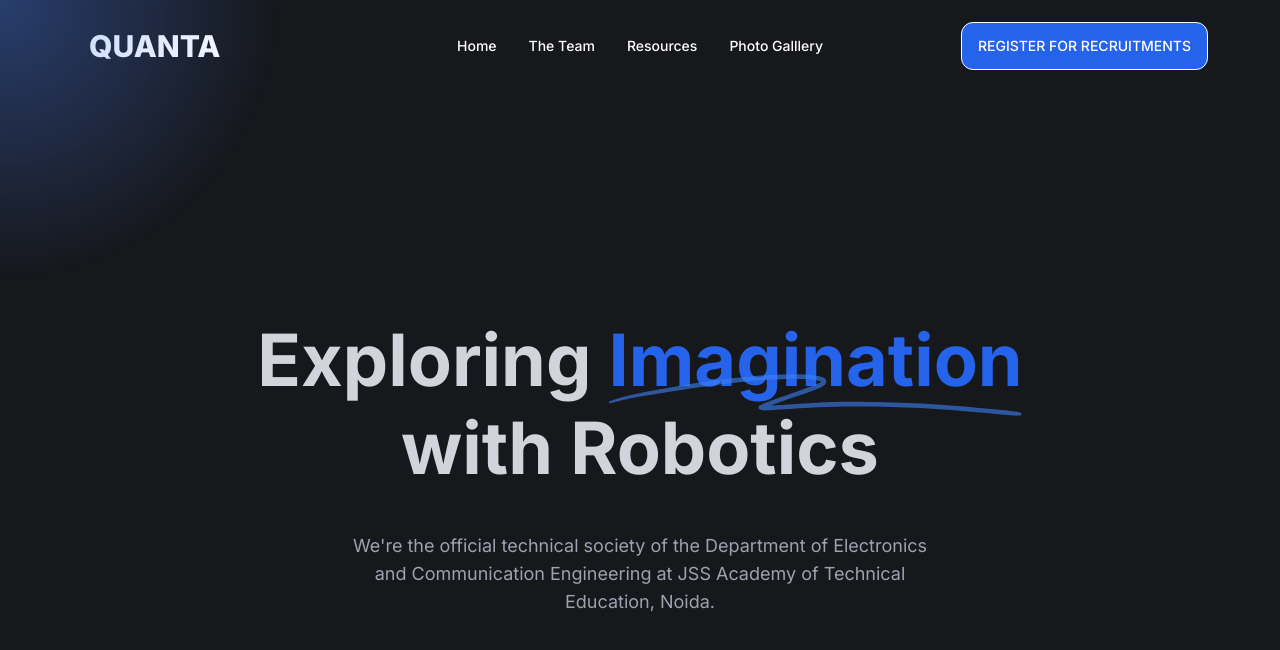
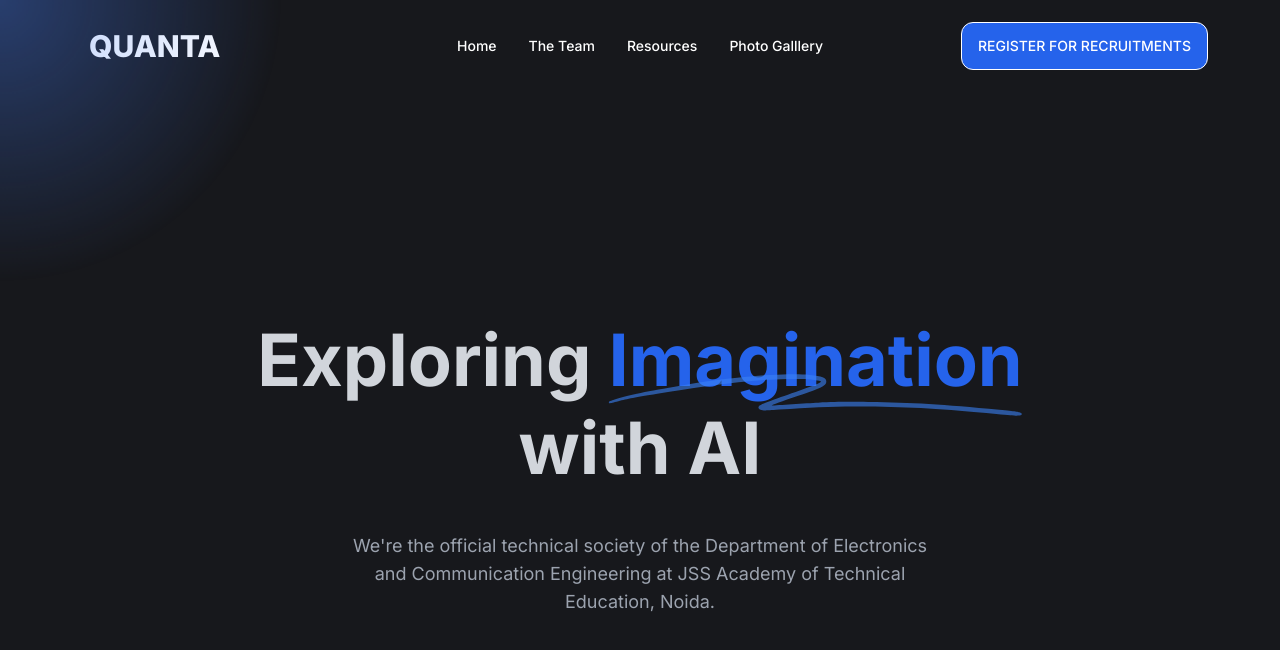
Before and after one commit to thisisamish/quanta, a Next.js app: page / in a window 1280 px wide. Shown: the top 650 px of the page. Built offline with nearby package versions, Linux system fonts and the light colour scheme.

Commit message:
fix: glitch effect auto changes

```diff
--- a/app/components/GlitchEffect.tsx
+++ b/app/components/GlitchEffect.tsx
@@ -1,34 +1,44 @@
 'use client';
 
-import { useState, useRef } from 'react';
+import React, { useState, useRef, useEffect } from 'react';
 
-const words = ['Robotics', 'AI', 'Arduino', 'Figma', 'React.js'];
+let words = ['Robotics', 'AI', 'Arduino', 'Figma', 'React.js'];
 
 const GlitchEffect = () => {
-	const letters = 'ABCDEFGHIJKLMNOPQRSTUVWXYZ';
-	const [intervalId, setIntervalId] = useState<NodeJS.Timeout | undefined>(
-		undefined
-	);
+	const capitalLetters = 'ABCDEFGHIJKLMNOPQRSTUVWXYZ';
+	const smallLetters = 'abcdefghijklmnopqrstuvwxyz';
 	const [word, setWord] = useState(words[0]);
 	const textRef = useRef<HTMLSpanElement>(null);
 
-	const handleMouseOver = () => {
+	useEffect(() => {
+		const intervalId = setInterval(() => {
+			setWord((prev) => words[(words.indexOf(prev) + 1) % words.length]);
+		}, 3000);
+
+		return () => {
+			clearInterval(intervalId);
+		};
+	}, []);
+
+	useEffect(() => {
+		if (textRef.current) {
+			const el = textRef.current;
+			const elDatasetValue = el.dataset.value as string;
 			let iteration = 0;
-		setWord((prev) => words[(words.indexOf(prev) + 1) % words.length]);
-
-		clearInterval(intervalId);
 
 			const newIntervalId = setInterval(() => {
-			const el = textRef.current as HTMLSpanElement;
-			const elDatasetValue = el.dataset.value as string;
 				el.innerText = el.innerText
 					.split('')
 					.map((letter, index) => {
 						if (index < iteration) {
 							return elDatasetValue[index];
 						}
-
-					return letters[Math.floor(Math.random() * 26)];
+						if (index === 0) {
+							return capitalLetters[
+								Math.floor(Math.random() * 26)
+							];
+						}
+						return smallLetters[Math.floor(Math.random() * 26)];
 					})
 					.join('');
 
@@ -37,13 +47,12 @@ const GlitchEffect = () => {
 				}
 
 				iteration += 1 / 3;
-		}, 30);
-
-		setIntervalId(newIntervalId);
-	};
+			}, 50);
+		}
+	}, [word]);
 
 	return (
-		<span ref={textRef} data-value={word} onMouseOver={handleMouseOver}>
+		<span ref={textRef} data-value={word}>
 			{word}
 		</span>
 	);
--- a/app/globals.css
+++ b/app/globals.css
@@ -34,7 +34,7 @@
 		rgba(71, 127, 247, 0.376) 0%,
 		rgba(37, 38, 44, 0) 70%
 	);
-	animation: 10s linear 1s infinite heartbeat;
+	animation: 10s linear 0s infinite heartbeat;
 }
 
 @keyframes heartbeat {
```
Lines whose indentation alone changed are shown as unchanged.
